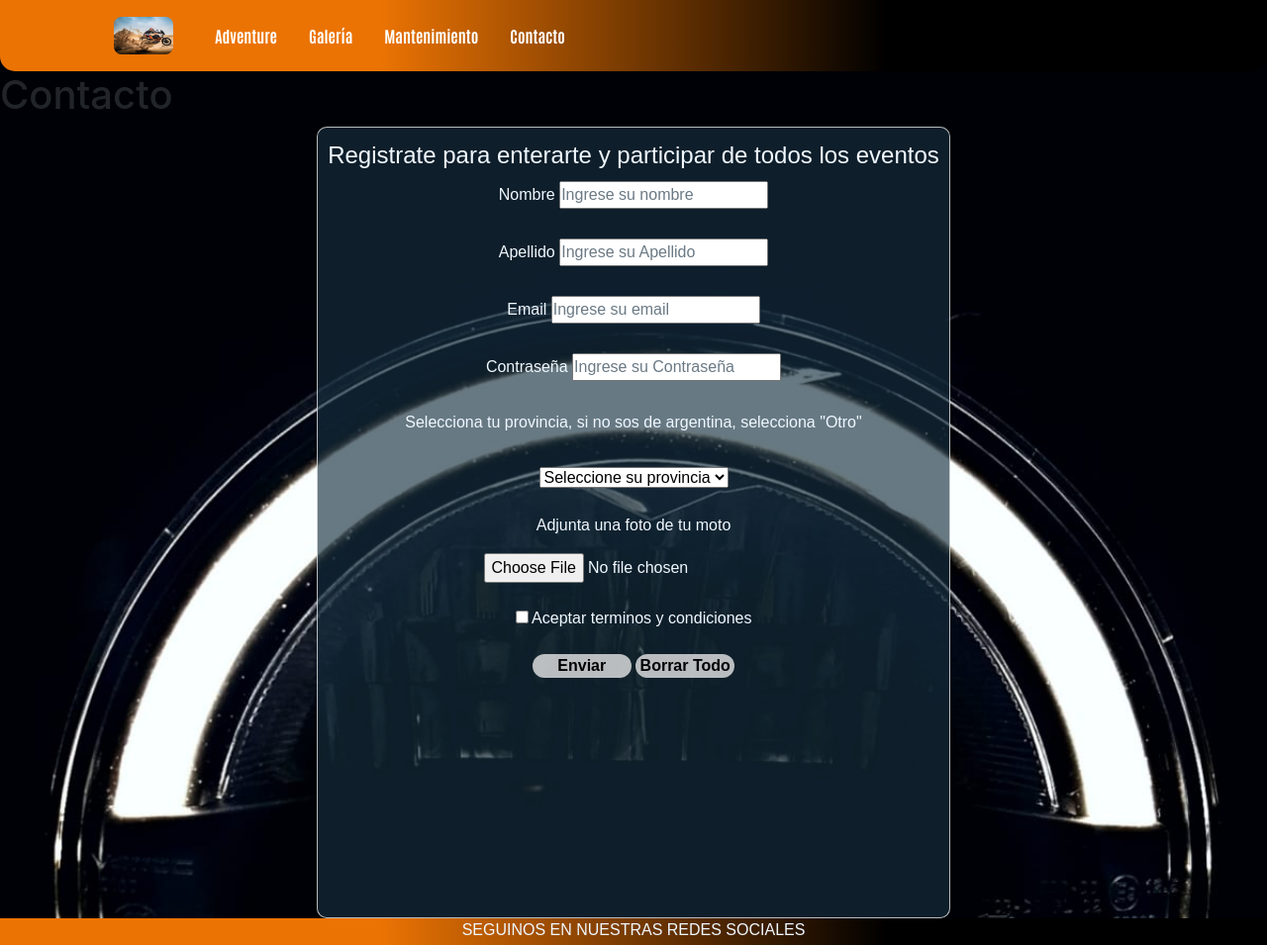
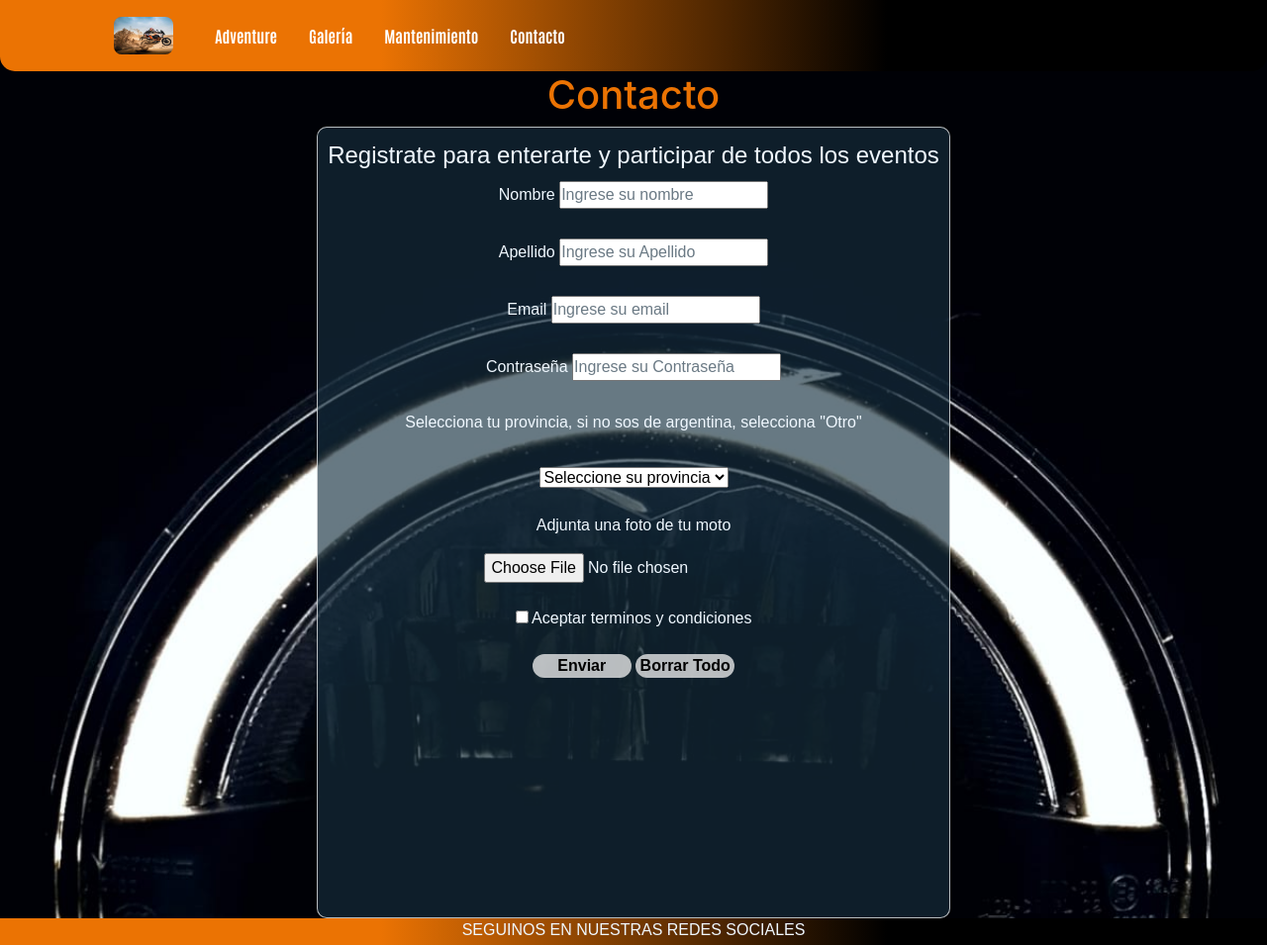
Before and after one commit to mgarcia452/bikesandtheroad-garcia, a plain HTML site: page pages/contacto.html in a window 1280 px wide. Shown: the top 955 px of the page at 99% size. Drawn offline with nearby package versions, Linux system fonts and the light colour scheme; files that its build step writes are made by us from their sources.

Commit message:
correcion contacto

```diff
--- a/sass/_contacto.scss
+++ b/sass/_contacto.scss
@@ -1,5 +1,8 @@
+#title-gral{
+    @include titles()
+}
+
 .main-contact {
-    // margin: $marginstd;
     background-color: map-get($colors, blueBg);
     border-radius: $borderRadius;
     border: 1px solid map-get($colors, greyBg);
@@ -9,7 +12,7 @@
     max-width: 50%;
     margin: auto;
     display: grid;
-    // justify-content: center;
+
 
     & .form {
         color: map-get($colors, whiteFont);
@@ -20,6 +23,7 @@
             color: map-get($colors, blueBg);
         }
     }
+
     .submit-btn {
         width: 6.25rem;
         border: none;
```
Also changed, not shown: css/main.css, 1 other file.
